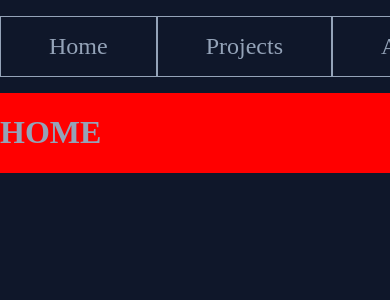
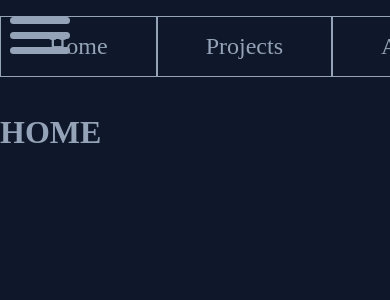
Before and after one commit to Schubi222/Porfolio, a Vue app in the folder Porfolio/: page / in a window 390 px wide. Shown: the top 300 px of the page. Built offline with nearby package versions, Linux system fonts and the light colour scheme.

Commit message:
Hamburger for mobile menu

```diff
--- a/Porfolio/src/assets/base.css
+++ b/Porfolio/src/assets/base.css
@@ -16,12 +16,12 @@ body {
   width: 100vw;
 }
 
-.MenuBar {
+.Menu-bar {
   padding: 1rem 0;
   display: grid;
   grid-template-columns: repeat(3, 1fr);
 }
-.MenuBar_link {
+.Menu-bar__link {
   color: rgb(148, 163, 184);
   font-size: clamp(1.5rem, 3vw, 3rem);
   padding: clamp(1rem, 3vw, 2rem) clamp(3rem, 8vw, 12rem);
@@ -29,15 +29,15 @@ body {
   transition: 0.6s all ease-in-out;
   position: relative;
 }
-.MenuBar_link:hover {
+.Menu-bar__link:hover {
   border: 1px solid rgb(94, 234, 212);
   color: rgb(94, 234, 212);
 }
-.MenuBar_link:hover:before {
+.Menu-bar__link:hover:before {
   transition: width 0.6s ease;
   width: 100%;
 }
-.MenuBar_link:before {
+.Menu-bar__link:before {
   content: "";
   position: absolute;
   left: 0px;
@@ -47,4 +47,60 @@ body {
   background: linear-gradient(to right, transparent 10%, rgb(94, 234, 212) 190%);
 }
 
+.Menu-bar-mobile {
+  position: fixed;
+  top: 0;
+  left: 0;
+  cursor: pointer;
+  height: 51px;
+  padding: 10px;
+  width: 100vw;
+}
+.Menu-bar-mobile__hover-box {
+  display: flex;
+  height: 51px;
+  width: 60px;
+  justify-content: center;
+  align-items: center;
+  position: fixed;
+}
+.Menu-bar-mobile__hamburger, .Menu-bar-mobile__hamburger:before, .Menu-bar-mobile__hamburger:after {
+  transition: all 0.5s ease-in-out;
+  width: 60px;
+  height: 7px;
+  border-radius: 25px;
+  background: rgb(148, 163, 184);
+  content: "";
+}
+.Menu-bar-mobile__hamburger:before {
+  transform: translate(0, -15px);
+  position: absolute;
+}
+.Menu-bar-mobile__hamburger:after {
+  transform: translate(0, 15px);
+  position: absolute;
+}
+.Menu-bar-mobile__hamburger.is_open {
+  transform: translateX(-20px);
+  background: transparent !important;
+  box-shadow: none;
+}
+.Menu-bar-mobile__hamburger.is_open:before {
+  transform: rotate(45deg) translate(15px, -15px);
+}
+.Menu-bar-mobile__hamburger.is_open:after {
+  transform: rotate(-45deg) translate(15px, 15px);
+}
+.Menu-bar-mobile__hover-box:hover .Menu-bar-mobile__hamburger, .Menu-bar-mobile__hover-box:hover .Menu-bar-mobile__hamburger:before, .Menu-bar-mobile__hover-box:hover .Menu-bar-mobile__hamburger:after {
+  background: rgb(94, 234, 212);
+}
+.Menu-bar-mobile__side-panel {
+  position: fixed;
+  left: -10px;
+  height: 100vh;
+  width: 300px;
+  background: white;
+  display: none;
+}
+
 /*# sourceMappingURL=base.css.map */
--- a/Porfolio/src/assets/base.scss
+++ b/Porfolio/src/assets/base.scss
@@ -22,11 +22,11 @@ body{
   height: 100vh;
   width: 100vw;
 }
-.MenuBar{
+.Menu-bar{
   padding: 1rem 0;
   display: grid;
   grid-template-columns: repeat(3, 1fr);
-  &_link{
+  &__link{
     color: $text-color;
     font-size: clamp(1.5rem, 3vw, 3rem);
     padding: clamp(1rem, 3vw, 2rem) clamp(3rem, 8vw, 12rem);
@@ -58,3 +58,69 @@ body{
   }
 
 }
+.Menu-bar-mobile{
+  position: fixed;
+  top: 0;
+  left: 0;
+  cursor: pointer;
+  height: 51px;
+  padding: 10px;
+  width: 100vw;
+
+  &__hover-box{
+    display: flex;
+    height: 51px;
+    width: 60px;
+    justify-content: center;
+    align-items: center;
+    position: fixed;
+  }
+  &__hamburger{
+    //position: relative;
+    //top:25px;
+    &, &:before,&:after{
+      transition: all .5s ease-in-out;
+      width: 60px;
+      height: 7px;
+      border-radius: 25px;
+      background: $text-color;
+      content: "";
+    }
+    &:before{
+      //top: 19px;
+      transform: translate(0, -15px);
+      position: absolute;
+    }
+    &:after{
+      //top: 45px;
+      transform: translate(0, 15px);
+      position: absolute;
+    }
+    &.is_open{
+      transform: translateX(-20px);
+      background: transparent !important;
+      box-shadow: none;
+    }
+    &.is_open:before{
+      transform: rotate(45deg) translate(15px, -15px);
+    }
+    &.is_open:after{
+      transform: rotate(-45deg) translate(15px, 15px);
+    }
+
+  }
+  &__hover-box:hover &__hamburger,  &__hover-box:hover &__hamburger:before,  &__hover-box:hover &__hamburger:after{
+    background: $call-to-action-color;
+  }
+
+  &__side-panel{
+    position: fixed;
+    left: -10px;
+    height: 100vh;
+    width: 300px;
+    background: white;
+    display: none;
+  }
+
+
+}
--- a/Porfolio/src/components/MenuBar.vue
+++ b/Porfolio/src/components/MenuBar.vue
@@ -1,14 +1,30 @@
 <template>
-  <nav class="MenuBar">
-    <RouterLink class="MenuBar_link" to="/">Home</RouterLink>
-    <RouterLink class="MenuBar_link" to="/projects">Projects</RouterLink>
-    <RouterLink class="MenuBar_link" to="/about">About</RouterLink>
+  <nav class="Menu-bar">
+    <RouterLink class="Menu-bar__link" to="/">Home</RouterLink>
+    <RouterLink class="Menu-bar__link" to="/projects">Projects</RouterLink>
+    <RouterLink class="Menu-bar__link" to="/about">About</RouterLink>
   </nav>
   <RouterView />
+  <nav class="Menu-bar-mobile">
+    <div class="Menu-bar-mobile__hover-box" @click="toggle_mobile_menu">
+      <div class="Menu-bar-mobile__hamburger" ref="hamburger_div"></div>
+    </div>
+    <div class="Menu-bar-mobile__side-panel"></div>
+  </nav>
+
 </template>
 
 <script setup>
 import { RouterLink, RouterView } from 'vue-router'
+import {ref} from "vue";
+
+const hamburger_div = ref()
+
+const toggle_mobile_menu = () =>{
+  hamburger_div.value.classList.toggle('is_open')
+
+}
+
 </script>
 
 <style scoped>
--- a/Porfolio/src/views/HomeView.vue
+++ b/Porfolio/src/views/HomeView.vue
@@ -9,7 +9,5 @@
 </script>
 
 <style scoped>
-#HomeView{
-  background: red;
-}
+
 </style>
```
